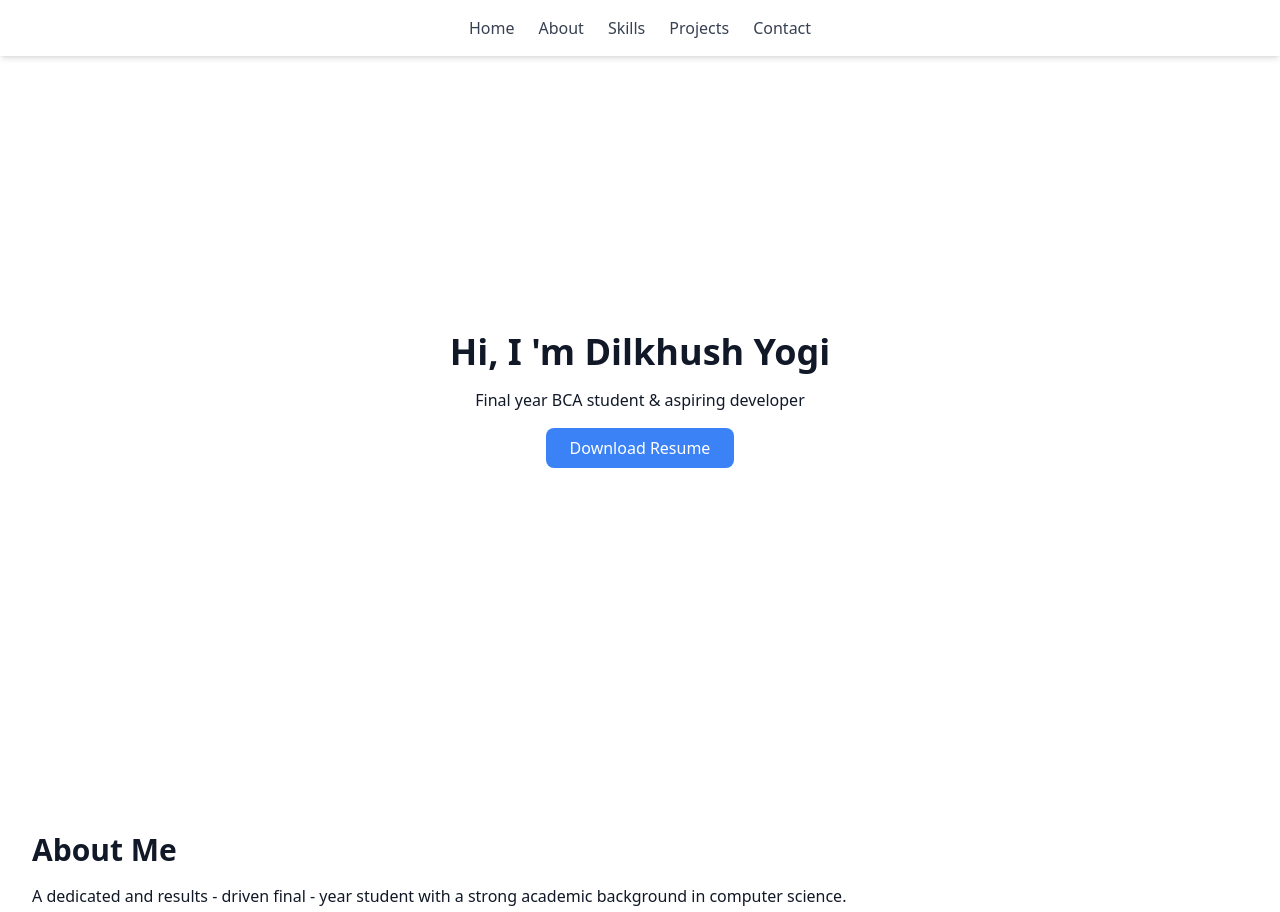
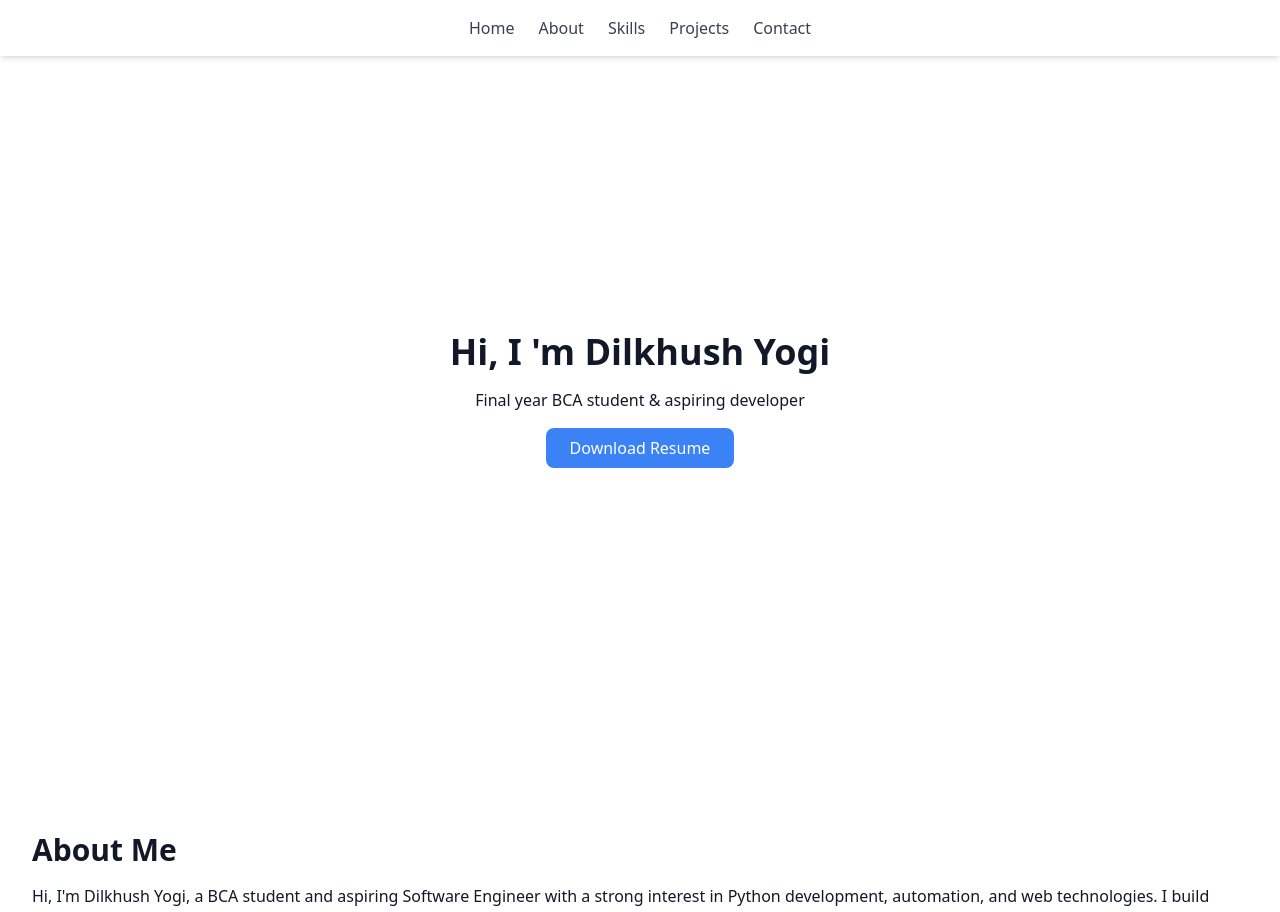
Before and after one commit to Dilkhushyogi/profile, a React (Create React App) app: page / in a window 1280 px wide. Shown: the top 912 px of the page. Built offline with nearby package versions, Linux system fonts and the light colour scheme.

Commit message:
Update About.js

```diff
--- a/src/sections/About.js
+++ b/src/sections/About.js
@@ -6,7 +6,7 @@ export default function About() {
         className = "p-8" >
         <
         h2 className = "text-3xl font-bold mb-4" > About Me < /h2> <
-        p className = "mb-2" > A dedicated and results - driven final - year student with a strong academic background in computer science. < /p> <
+        p className = "mb-2" >Hi, I'm Dilkhush Yogi, a BCA student and aspiring Software Engineer with a strong interest in Python development, automation, and web technologies. I build applications using Python, Django, React, and MySQL, and I also create workflow automations using n8n to streamline business processes and improve productivity. I enjoy solving problems, learning new technologies, and developing practical solutions that have real-world impact. My goal is to build scalable software and automation systems while continuously improving my technical skills. < /p> <
         p className = "mb-1" > Location: Bapu Nagar, Bilwa, Jaipur(302022) < /p> <
         p className = "mb-1" > Email: dilkhushyogi2509 @gmail.com < /p> <
         p className = "mb-1" > Phone: +91 7413992509 < /p> <
```
